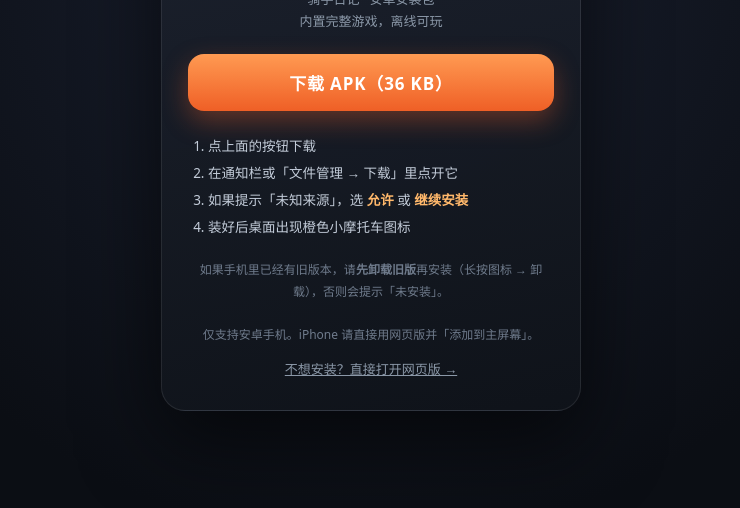
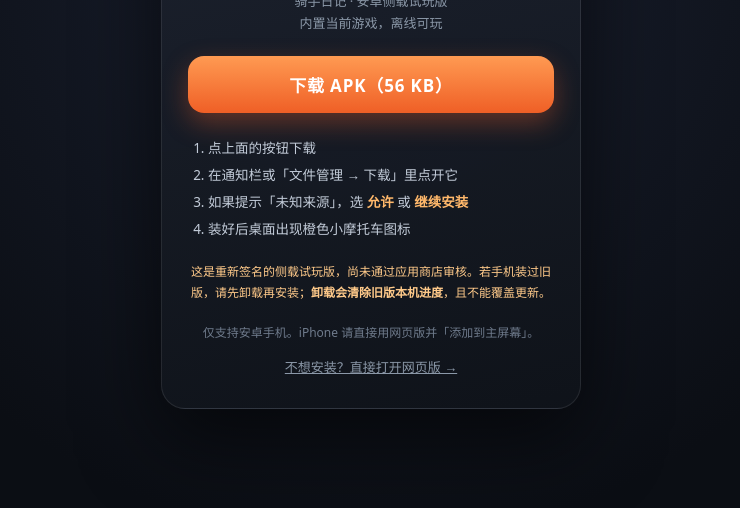
Before and after one commit to WJL520Gy/delivery-game, a plain HTML site: page apk.html in a window 1280 px wide. Shown: the part 292-800 px from the top of the page, without its empty margins (269-1009 px from the left). Drawn offline with Linux system fonts and the light colour scheme.

Commit message:
Publish Android sideload APK

```diff
--- a/apk.html
+++ b/apk.html
@@ -38,9 +38,9 @@
 <div class="card">
   <img src="icons/icon-192.png" alt="图标">
   <h1>极速外卖</h1>
-  <p class="sub">骑手日记 · 安卓安装包<br>内置完整游戏，离线可玩</p>
+  <p class="sub">骑手日记 · 安卓侧载试玩版<br>内置当前游戏，离线可玩</p>
 
-  <a class="btn" href="./delivery-game.apk" download>下载 APK（36 KB）</a>
+  <a class="btn" href="./delivery-game.apk" download>下载 APK（56 KB）</a>
 
   <ol>
     <li>点上面的按钮下载</li>
@@ -49,7 +49,8 @@
     <li>装好后桌面出现橙色小摩托车图标</li>
   </ol>
 
-  <div class="note">如果手机里已经有旧版本，请<b>先卸载旧版</b>再安装（长按图标 → 卸载），否则会提示「未安装」。<br><br>仅支持安卓手机。iPhone 请直接用网页版并「添加到主屏幕」。</div>
+  <div class="note" style="color:#ffca8a">这是重新签名的侧载试玩版，尚未通过应用商店审核。若手机装过旧版，请先卸载再安装；<b>卸载会清除旧版本机进度</b>，且不能覆盖更新。</div>
+  <div class="note">仅支持安卓手机。iPhone 请直接用网页版并「添加到主屏幕」。</div>
   <a class="alt" href="./delivery-rider.html">不想安装？直接打开网页版 →</a>
 </div>
 </body>
```
Also changed, not shown: 1 other file.
